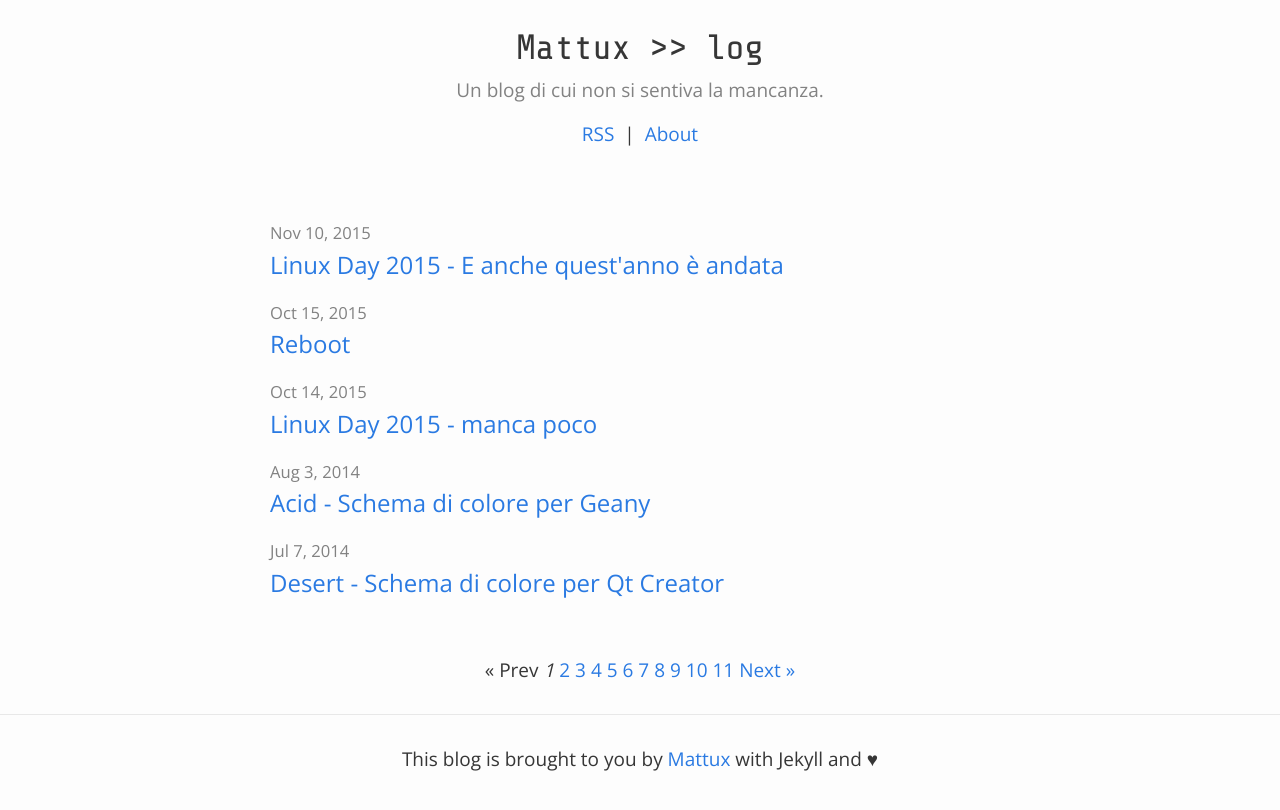
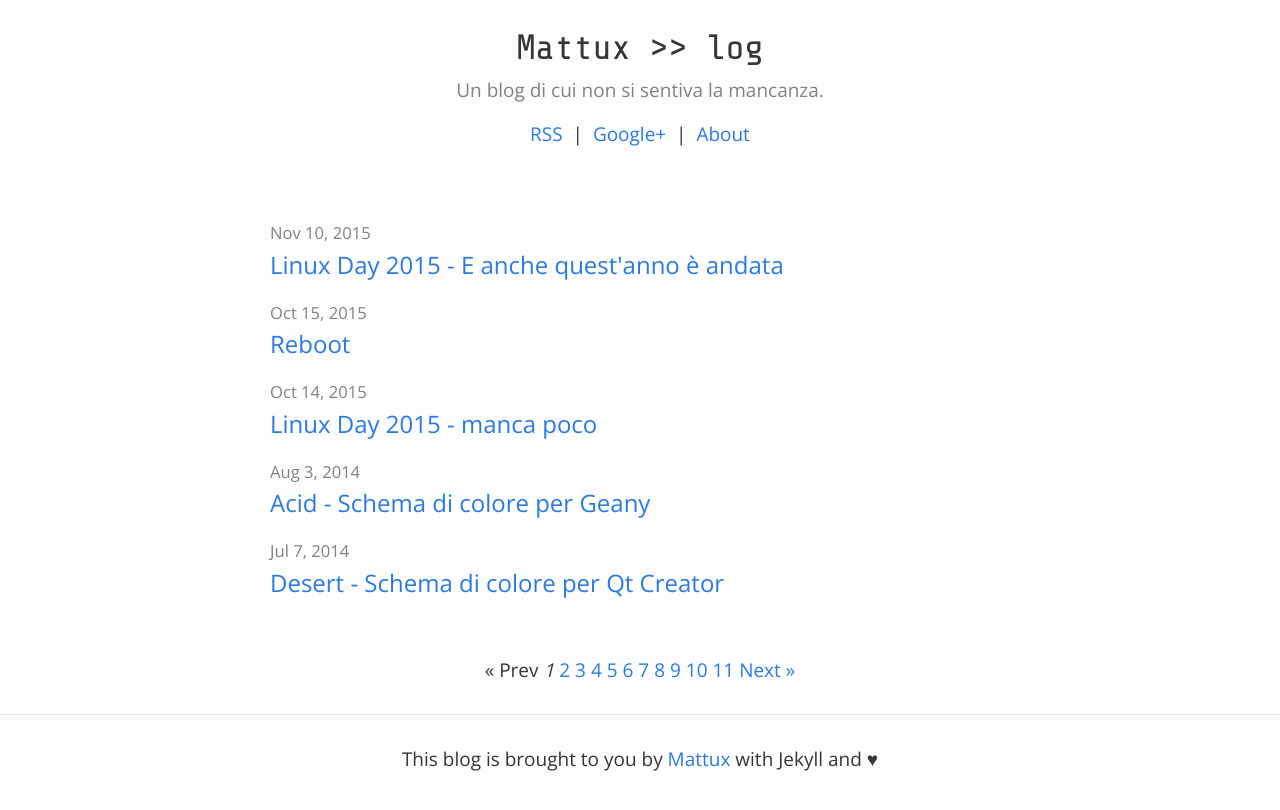
Before and after one commit to mattux/mattux.github.io, a Jekyll site: the page built from index.html, in a window 1280 px wide. Shown: the top 810 px of the page. Built offline with Jekyll 4.4.1, drawn with Linux system fonts in a browser that asks for light colours; some web fonts are replaced; the list of posts is cut into pages by our own code.

Commit message:
add g+ link in header

```diff
--- a/_includes/header.html
+++ b/_includes/header.html
@@ -35,6 +35,8 @@
   <div class="trigger">
     <span class="rss-subscribe"><a href="{{ "/feed.xml" | prepend: site.baseurl }}"> RSS</a></span>
     &nbsp;|&nbsp;
+    <a href="https://plus.google.com/b/116514234298958416545/116514234298958416545/"> Google+</a></span>
+    &nbsp;|&nbsp;
     {% for page in site.pages %}
       {% if page.title %}
       <a class="page-link" href="{{ page.url | prepend: site.baseurl }}">{{ page.title }}</a>
```
Lines whose indentation alone changed are shown as unchanged.
